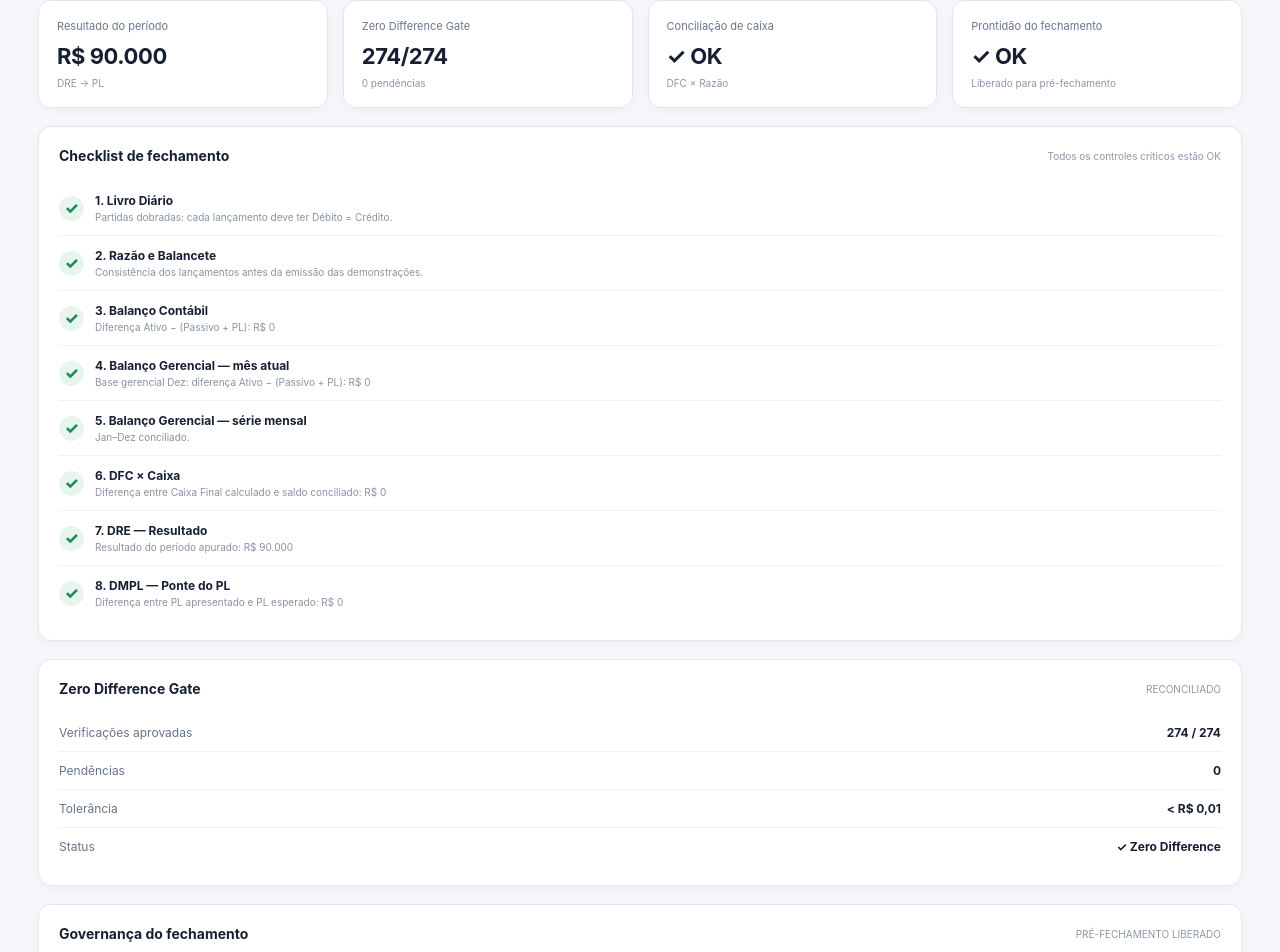
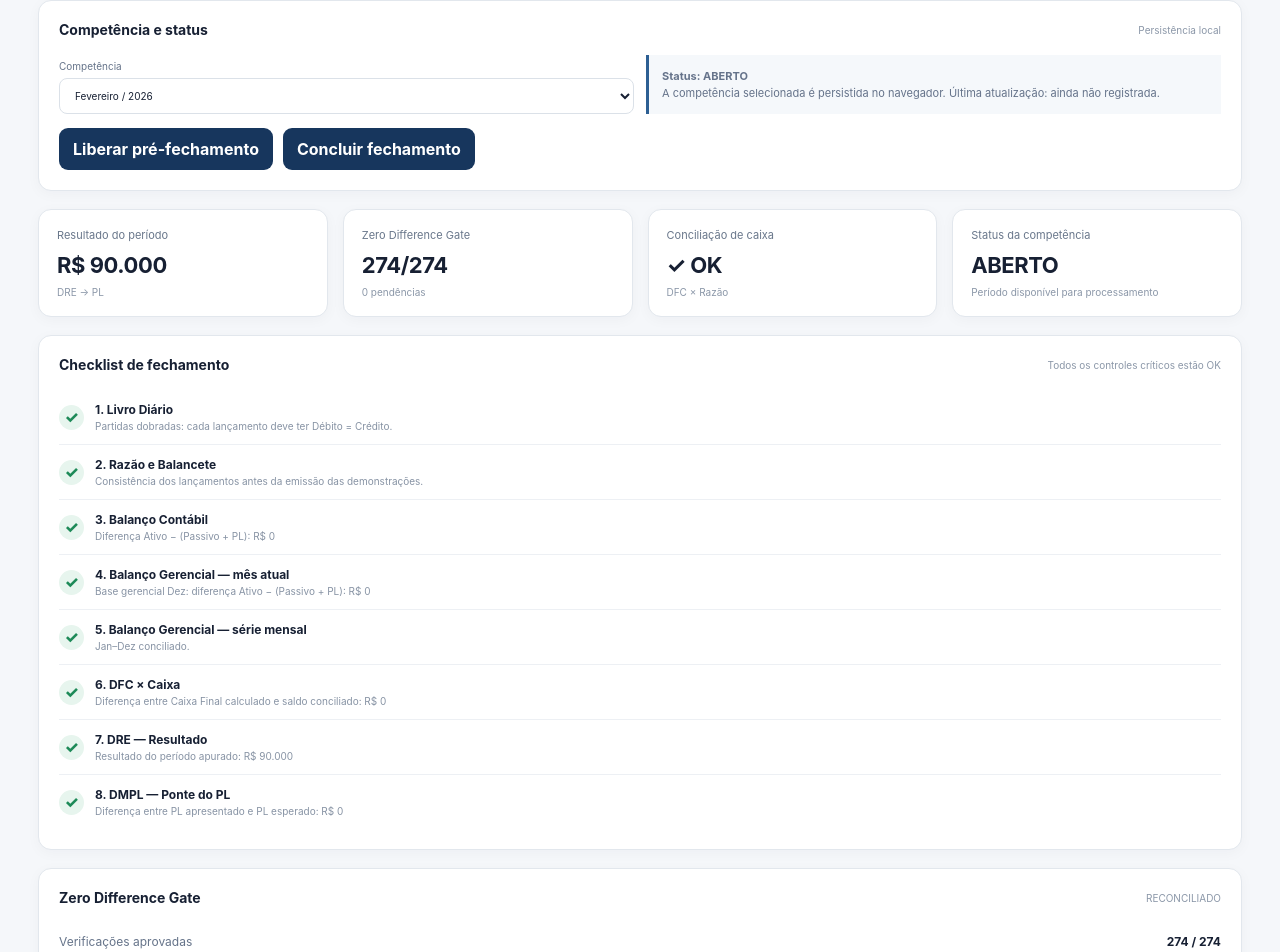
Before and after one commit to cardoso4009-byte/bp-financeiro-bi, a Next.js app: page /fechamento-contabil in a window 1280 px wide. Shown: the part 194-1146 px from the top of the page. Built offline with nearby package versions, Linux system fonts and the light colour scheme.

Commit message:
feat: persistir status e competencia no fechamento

```diff
--- a/app/fechamento-contabil/page.tsx
+++ b/app/fechamento-contabil/page.tsx
@@ -1,13 +1,33 @@
-import { closingEngine, preClosingDecision } from '@/lib/closing-engine'
+'use client'
+
+import { useEffect, useMemo, useState } from 'react'
+import { closingEngine } from '@/lib/closing-engine'
+import { getClosingState, writeClosingState, canMoveToClosingStatus } from '@/lib/closing-state'
 
 const brl = (n:number) => n.toLocaleString('pt-BR',{style:'currency',currency:'BRL',maximumFractionDigits:0})
+const monthNames = ['Janeiro','Fevereiro','Março','Abril','Maio','Junho','Julho','Agosto','Setembro','Outubro','Novembro','Dezembro']
+const months = monthNames.map((name,index)=>({ value:`2026-${String(index+1).padStart(2,'0')}`, name }))
 
 export default function FechamentoContabil(){
- const c=closingEngine()
+ const [month,setMonth]=useState('2026-02')
+ const [status,setStatus]=useState<'ABERTO'|'PRE_FECHAMENTO'|'FECHADO'>('ABERTO')
+ const c=useMemo(()=>closingEngine(),[])
  const overall=c.checks.overall
  const gate=c.gate
- const preClose=preClosingDecision(c.status, overall)
- const statusLabel=c.status==='ABERTO'?(preClose.allowed?'LIBERADO PARA PRÉ-FECHAMENTO':'PENDÊNCIAS'):c.status
+ const state=getClosingState(month)
+ const currentStatus=status
+
+ useEffect(()=>{ setStatus(getClosingState(month).status) },[month])
+
+ function advance(target:'PRE_FECHAMENTO'|'FECHADO'){
+  if(!canMoveToClosingStatus(currentStatus,target,overall)) return
+  const next=writeClosingState(month,target)
+  setStatus(next.status)
+ }
+
+ const statusLabel=currentStatus==='ABERTO'
+  ? (overall?'LIBERADO PARA PRÉ-FECHAMENTO':'PENDÊNCIAS')
+  : currentStatus
  const statusClass=overall?'ok':'bad'
  const checkRows=[
   ['1. Livro Diário',c.checks.journal,'Partidas dobradas: cada lançamento deve ter Débito = Crédito.'],
@@ -25,11 +45,24 @@ export default function FechamentoContabil(){
    <div className="period">{statusLabel}</div>
   </header>
 
+  <section className="panel wide">
+   <div className="panel-title"><h2>Competência e status</h2><span>Persistência local</span></div>
+   <div style={{display:'grid',gridTemplateColumns:'minmax(220px,1fr) minmax(220px,1fr)',gap:12,alignItems:'end'}}>
+    <label className="field"><span>Competência</span><select value={month} onChange={e=>setMonth(e.target.value)}>{months.map(m=><option key={m.value} value={m.value}>{m.name} / 2026</option>)}</select></label>
+    <div className="note" style={{margin:0}}><strong>Status: {currentStatus}</strong><br/>A competência selecionada é persistida no navegador. Última atualização: {state.updatedAt===new Date(0).toISOString()?'ainda não registrada':new Date(state.updatedAt).toLocaleString('pt-BR')}.</div>
+   </div>
+   <div style={{display:'flex',gap:10,flexWrap:'wrap',marginTop:14}}>
+    <button className="primary-btn" disabled={currentStatus!=='ABERTO'||!overall} onClick={()=>advance('PRE_FECHAMENTO')}>Liberar pré-fechamento</button>
+    <button className="primary-btn" disabled={currentStatus!=='PRE_FECHAMENTO'||!overall} onClick={()=>advance('FECHADO')}>Concluir fechamento</button>
+    {!overall && <span className="note" style={{margin:0}}>Ações bloqueadas até o Zero Difference Gate e os controles obrigatórios estarem OK.</span>}
+   </div>
+  </section>
+
   <div className="cards">
    <div className="card"><span>Resultado do período</span><strong>{brl(c.result)}</strong><small>DRE → PL</small></div>
    <div className="card"><span>Zero Difference Gate</span><strong>{gate.summary.ok}/{gate.summary.total}</strong><small>{gate.summary.pending===0?'0 pendências':'Revisar pendências'}</small></div>
    <div className="card"><span>Conciliação de caixa</span><strong>{c.checks.cash?'✓ OK':'! REVISAR'}</strong><small>DFC × Razão</small></div>
-   <div className="card"><span>Prontidão do fechamento</span><strong>{overall?'✓ OK':'! REVISAR'}</strong><small>{preClose.allowed?'Liberado para pré-fechamento':'Pré-fechamento bloqueado'}</small></div>
+   <div className="card"><span>Status da competência</span><strong>{currentStatus}</strong><small>{currentStatus==='FECHADO'?'Lançamentos bloqueados':'Período disponível para processamento'}</small></div>
   </div>
 
   <section className="panel wide">
@@ -48,17 +81,17 @@ export default function FechamentoContabil(){
   </section>
 
   <section className="panel">
-   <div className="panel-title"><h2>Governança do fechamento</h2><span className={preClose.allowed?'ok':'bad'}>{preClose.allowed?'PRÉ-FECHAMENTO LIBERADO':'PRÉ-FECHAMENTO BLOQUEADO'}</span></div>
+   <div className="panel-title"><h2>Governança do fechamento</h2><span className={currentStatus==='FECHADO'?'ok':currentStatus==='PRE_FECHAMENTO'?'ok':'bad'}>{currentStatus==='FECHADO'?'FECHAMENTO CONCLUÍDO':currentStatus==='PRE_FECHAMENTO'?'PRÉ-FECHAMENTO':'ABERTO'}</span></div>
    <div className="rows">
-    <div className="row"><span>Status atual</span><b>{c.status}</b></div>
-    <div className="row"><span>Próximo estágio</span><b>{preClose.allowed?'PRE_FECHAMENTO':'Permanece ABERTO'}</b></div>
-    <div className="row"><span>Regra de transição</span><b>{preClose.reason}</b></div>
+    <div className="row"><span>Status atual</span><b>{currentStatus}</b></div>
+    <div className="row"><span>Próximo estágio</span><b>{currentStatus==='ABERTO'?'PRE_FECHAMENTO':currentStatus==='PRE_FECHAMENTO'?'FECHADO':'Encerrado'}</b></div>
+    <div className="row"><span>Regra de transição</span><b>{overall?'Validações aprovadas':'Existem pendências nas validações obrigatórias'}</b></div>
    </div>
   </section>
 
   <section className="panel">
    <div className="panel-title"><h2>Diagnóstico executivo</h2><span>{overall?'LIBERADO':'BLOQUEADO'}</span></div>
-   <div className="note">{overall?'A competência está reconciliada nas demonstrações e no Zero Difference Gate. Todas as validações obrigatórias estão aprovadas para o estágio de pré-fechamento. O fechamento definitivo permanece como etapa posterior.':'O fechamento não deve ser considerado concluído enquanto houver divergências. O BI evidencia a diferença e preserva a rastreabilidade, sem criar lançamentos artificiais para “fechar” os números.'}</div>
+   <div className="note">{overall?'A competência está reconciliada nas demonstrações e no Zero Difference Gate. O status do fechamento agora é persistido por competência, permitindo controlar a transição de ABERTO → PRÉ-FECHAMENTO → FECHADO.':'O fechamento não deve ser considerado concluído enquanto houver divergências. O BI evidencia a diferença e preserva a rastreabilidade, sem criar lançamentos artificiais para “fechar” os números.'}</div>
   </section>
 
   <section className="panel">
```
